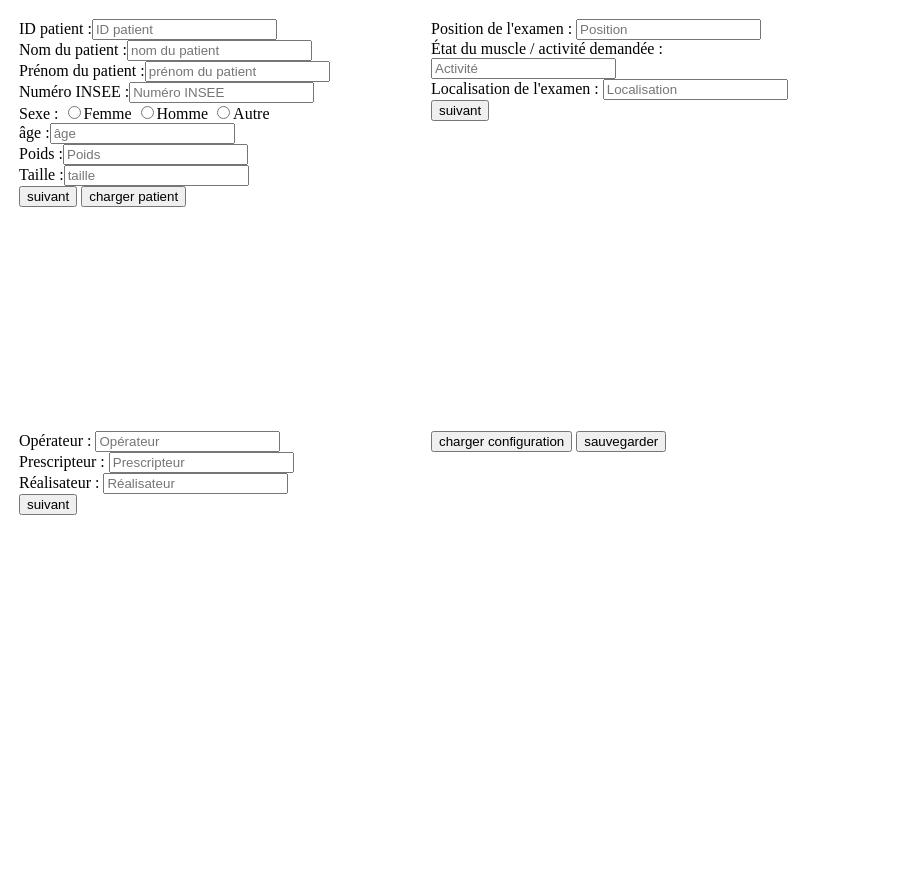
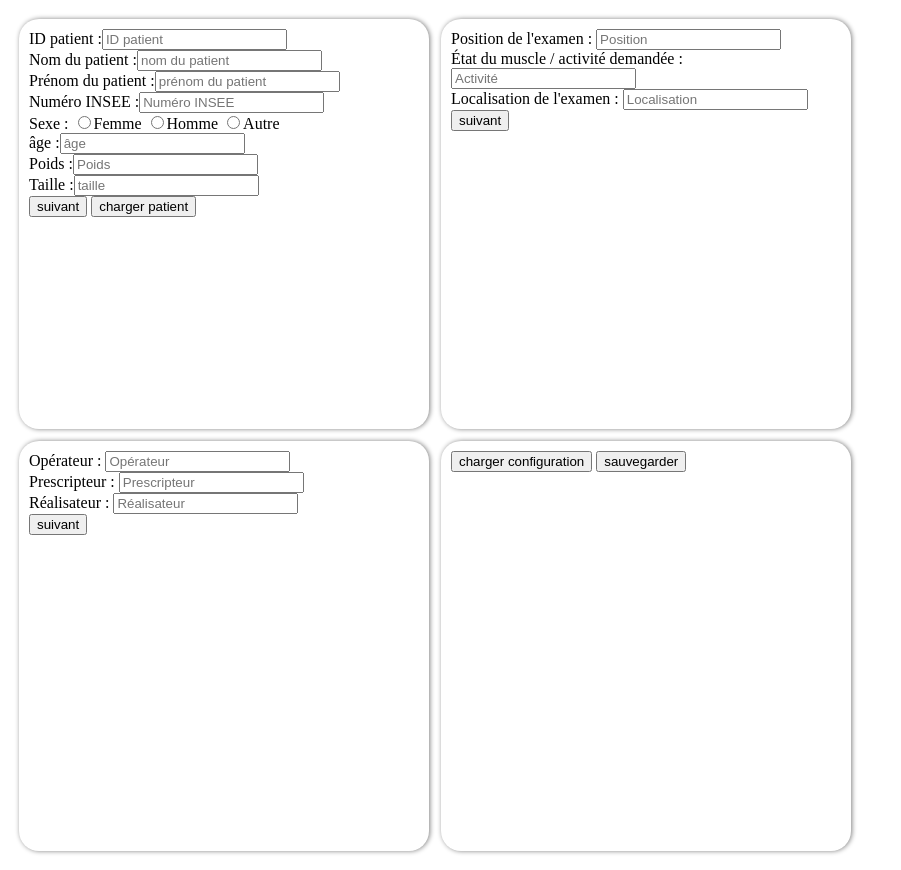
Before and after one commit to A-Louarn/DICOM, a PHP site: page / in a window 1280 px wide. Shown: the whole page, without its empty margins (0-901 px from the left). Before the commit the page ends 515 px from the top, so only its background shows below. Run offline with PHP 8.4, Linux system fonts and the light colour scheme.

Commit message:
<message>

```diff
--- a/index.php
+++ b/index.php
@@ -5,7 +5,7 @@
     <body>
         <form>
             <table cellspacing="10px"><tbody><tr>
-                <td><div style="width:400px; height:400px;">
+                <td><div style="width:400px; height:400px;border-radius:20px 20px 20px 20px; -moz-border-radius: 50px;box-shadow:1px 0px 5px gray;-moz-box-shadow:Gray 1px 0px 5px;padding-left:10px; padding-top:10px">
             <div id="reglagesPatient">
                 <label for="id-patient">ID patient :</label><input type="text" id="id-patient" name="id-patient" placeholder="ID patient" /><br />
                 <label for="nom-patient">Nom du patient :</label><input type="text" id="nom-patient" name="nom-patient" placeholder="nom du patient" /><br />
@@ -21,7 +21,7 @@
                 <input type="button" value="charger patient"/>
             </div>
                 </div></td>
-                <td><div style="width:400px; height:400px;">
+                <td><div style="width:400px; height:400px;border-radius:20px 20px 20px 20px; -moz-border-radius: 50px;box-shadow:1px 0px 5px gray;-moz-box-shadow:Gray 1px 0px 5px;padding-left:10px; padding-top:10px">
             <div id="reglagesExamen">
                 <label for="position-examen">Position de l'examen :</label>
                     <input type="text" id="position-examen" list="liste-positions-examen" placeholder="Position"/>
@@ -49,7 +49,7 @@
                 <input type="button" value="suivant"/>
             </div>
                 </div></td></tr>
-                <tr><td><div style="width:400px; height:400px;">
+                <tr><td><div style="width:400px; height:400px;border-radius:20px 20px 20px 20px; -moz-border-radius: 50px;box-shadow:1px 0px 5px gray;-moz-box-shadow:Gray 1px 0px 5px;padding-left:10px; padding-top:10px">
             <div id="reglagesMedecins">
                 <label for="operateur">Op&eacute;rateur :</label>
                     <input type="text" id="operateur" list="liste-operateur" placeholder="Op&eacute;rateur"/>
@@ -75,7 +75,7 @@
                 <input type="button" value="suivant"/>
             </div>
                 </div></td>
-                <td><div style="width:400px; height:400px;">
+                <td><div style="width:400px; height:400px;border-radius:20px 20px 20px 20px; -moz-border-radius: 50px;box-shadow:1px 0px 5px gray;-moz-box-shadow:Gray 1px 0px 5px;padding-left:10px; padding-top:10px">
             <div id="sauvegarder">
                 <input type="button" value="charger configuration"/>
                 <input type="button" value="sauvegarder"/>
```
Also changed, not shown: index_bis.php (+4 -4 lines).
